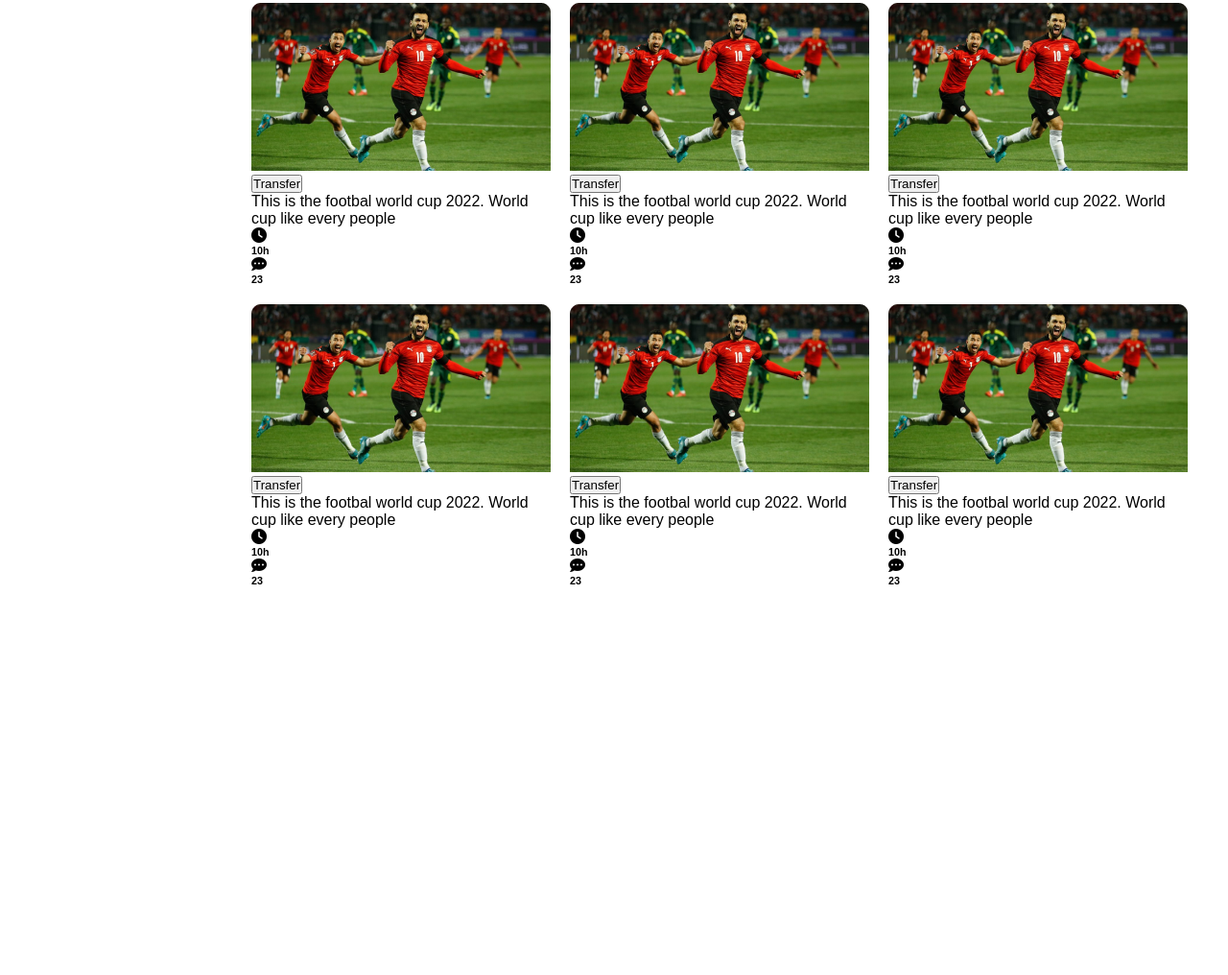
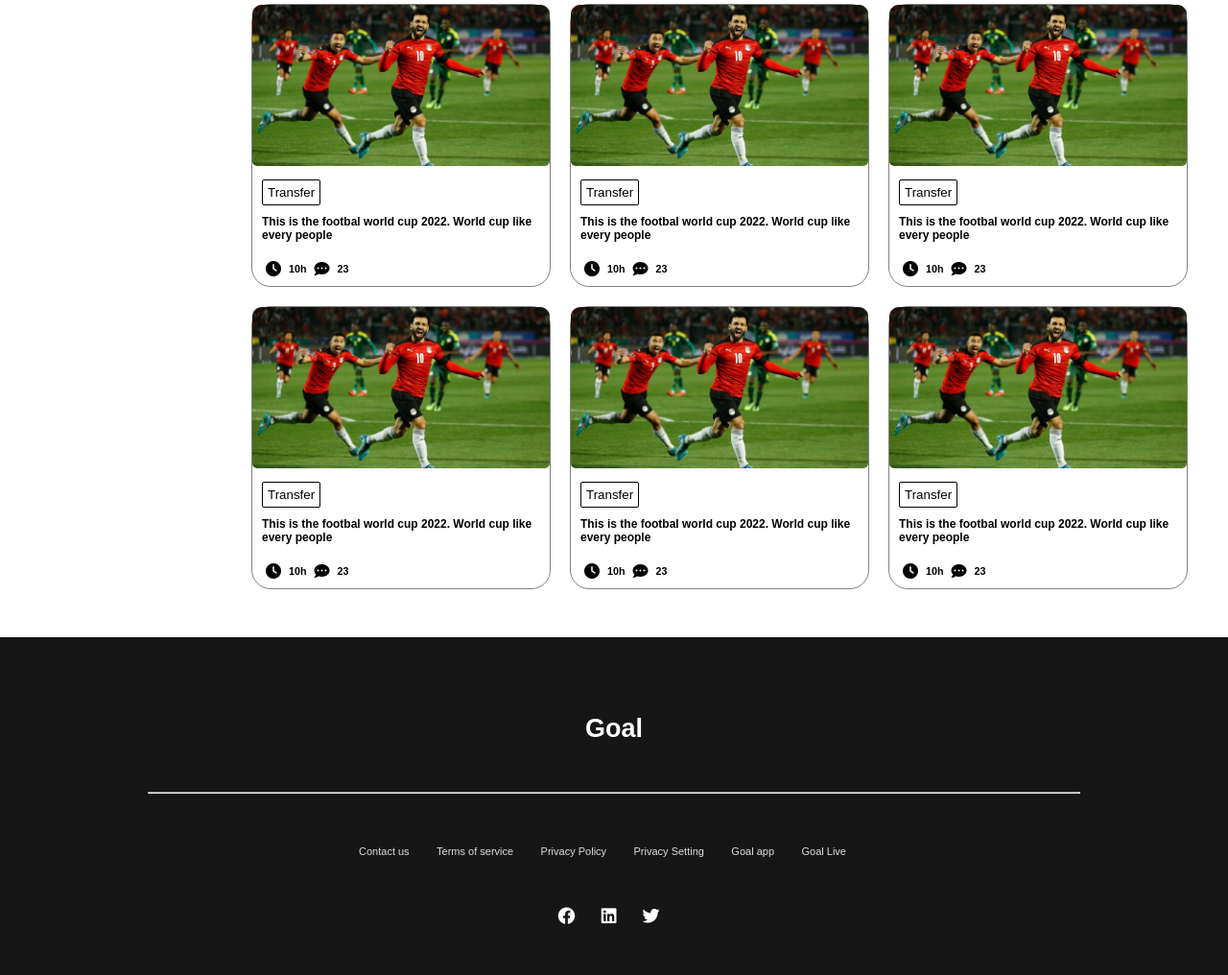
Before and after one commit to SRcoder898/world-cup-website, a plain HTML site: page index.html in a window 1280 px wide. Shown: the part 846-1862 px from the top of the page at 96% size. Before the commit the page ends 1507 px from the top, so only its background shows below. Drawn offline with Linux system fonts and the light colour scheme.

Commit message:
code added

```diff
--- a/index.html
+++ b/index.html
@@ -194,10 +194,38 @@
 
     </main>
 </section>
-
-
 <!-- article area end -->
 
+<!-- footer area start -->
 
+<footer>
+    <div class="main-footer">
+        <div class="footer-head">
+            <h3>Goal</h3>
+        </div>
+        <div class="hr">
+            <hr>
+        </div>
+        <div class="footer-nav">
+            <a class="footer-link" href="#">Contact us</a>
+            <a class="footer-link" href="#">Terms of service</a>
+            <a class="footer-link" href="#">Privacy Policy</a>
+            <a class="footer-link" href="#">Privacy Setting</a>
+            <a class="footer-link" href="#">Goal app</a>
+            <a class="footer-link" href="#">Goal Live</a>
+        </div>
+
+        <div class="social-link">
+            <div class="social-icon">
+                <i class="fa-brands fa-facebook"></i>
+                <i class="fa-brands fa-linkedin"></i>
+                <i class="fa-brands fa-twitter"></i>
+            </div>
+        </div>
+
+    </div>
+</footer>
+
+<!-- footer area end -->
 </body>
 </html>
--- a/style.css
+++ b/style.css
@@ -58,6 +58,13 @@ header{
 /* header style end */
 
 /* article area style start */
+.blog-area{
+    margin: 50px;
+    border-radius: 20px;
+    display: grid;
+    grid-template-columns: auto auto;
+    gap: 124px;
+}
 .nav-area{
     width: 231%;
     background-color: black;
@@ -88,19 +95,80 @@ header{
     line-height: 25px;
 }
 
-
-.blog-area{
-    margin: 50px;
-    border-radius: 20px;
-    display: grid;
-    grid-template-columns: auto auto;
-    gap: 124px;
-}
 .article-area{
     display: grid;
     grid-template-columns: repeat(3,1fr);
     gap: 20px;
 }
+.blogs{
+    border: 1px solid gray;
+    border-radius: 20px;
+}
+.blogs .article-detail{
+    padding: 10px;
+}
+.blogs .article-info{
+    padding: 10px;
+}
+.article-image img{
+    width: 310px;
+    height: 168px;
+    border-radius: 5px;
+}
+.article-detail button{
+    padding: 5px;
+    margin-bottom: 10px;
+    background-color: white;
+    border: 1px solid;
+    border-radius: 2px;
+}
+.article-detail p{
+    font-weight: bold;
+    font-size: 12px;
+}
+.article-info{
+    display: inline-flex;
+    gap: 8px;
+    margin-left: 19px;
+    align-items: center;
+    margin-left: 4px;
+    flex-wrap: wrap;
+    flex-direction: row;
+}
+/* article area style end */
 
-
-/* article area style end */
+/* footer area style start */
+footer{
+    background-color: #161616;
+}
+.main-footer{
+    text-align: center;
+    padding: 50px;
+}
+.footer-head h3{
+    font-size: 27px;
+    margin-bottom: 50px;
+    margin-top: 30px;
+    color: white;
+}
+.hr hr{
+    width: 970px;
+    color: gray;
+    margin-bottom: 50px;
+}
+.footer-nav{
+    margin-top: 23px;
+    margin-bottom: 50px;
+}
+.footer-nav a{
+    text-decoration: none;
+    color: gainsboro;
+    margin-right: 24px;
+    font-size: 11px;
+}
+.social-icon{
+    color: white;
+    letter-spacing: 11px;
+    font-size: 18px;
+}
+/* footer area style end */
```
